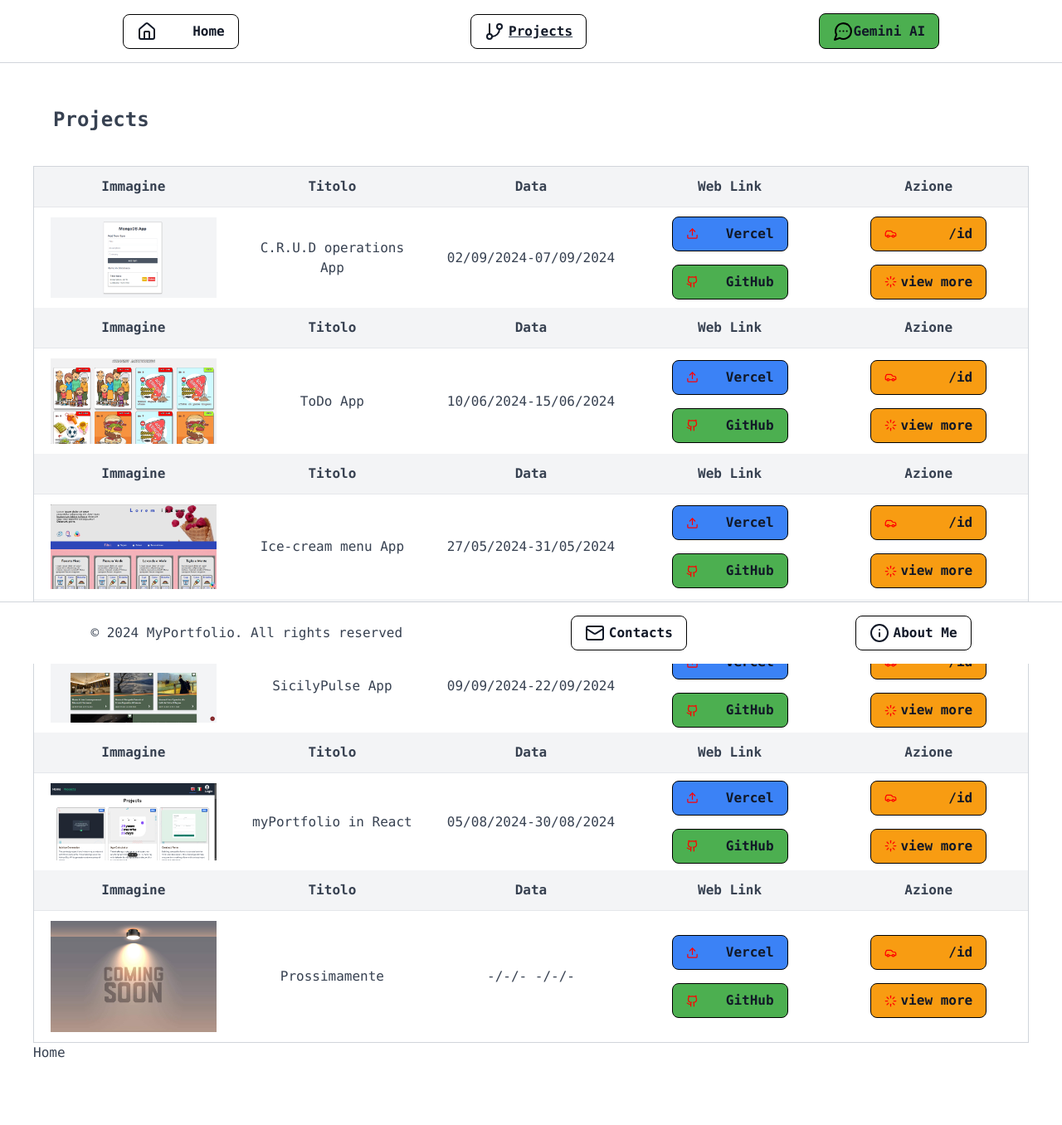
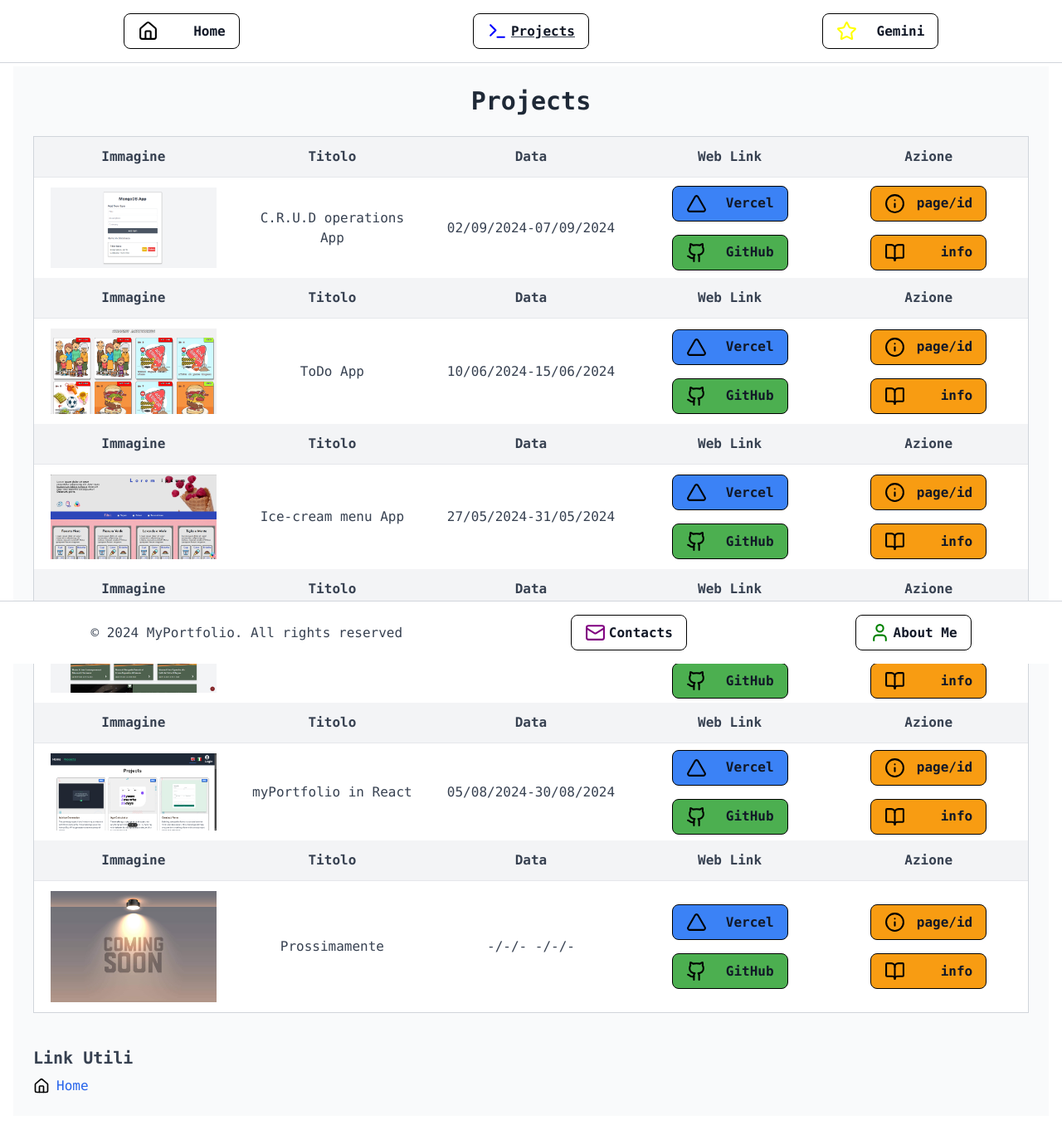
Before and after one commit to LucaFerraresso/TypeScript-Portfolio, a Next.js app in the folder portfolioproject/: page /Projects in a window 1280 px wide. Shown: the top 1356 px of the page at 83% size. Built offline with nearby package versions, Linux system fonts and the light colour scheme.

Commit message:
fix id page + fix project page (design) + fix promp (design) + fix all icons

```diff
--- a/portfolioproject/app/Projects/not-found.tsx
+++ b/portfolioproject/app/Projects/not-found.tsx
@@ -5,7 +5,7 @@ import { motion } from "framer-motion";
 import type { Metadata } from "next";
 import Header from "@/src/components/atoms/Header";
 import Button from "@/src/components/atoms/Button";
-import { SquareCheckIcon } from "lucide-react";
+import { TerminalIcon } from "lucide-react";
 
 const ErrorPage: React.FC = () => {
   // Definisci i metadata specifici per la pagina
@@ -57,7 +57,7 @@ const ErrorPage: React.FC = () => {
               hoverColor="var(--color-hover-orange)"
               disabled={false}
               loading={false}
-              icon={<SquareCheckIcon color={"red"} size={30} />}
+              icon={<TerminalIcon color={"black"} size={30} />}
             />
           </Link>
         </motion.div>
--- a/portfolioproject/app/Projects/page.tsx
+++ b/portfolioproject/app/Projects/page.tsx
@@ -3,9 +3,9 @@ import React from "react";
 import type { Metadata } from "next";
 import projects from "@/assets/DataArray/ProjectSectionArray";
 import Header from "@/src/components/atoms/Header";
-
 import ProjectTable from "@/src/components/molecules/ProjectTable";
 import Link from "next/link";
+import { HomeIcon } from "lucide-react";
 
 const Projects: React.FC = () => {
   const metadata: Metadata = {
@@ -19,12 +19,20 @@ const Projects: React.FC = () => {
   return (
     <>
       <Header metadata={metadata} />
-      <div className="p-6 ">
-        <h1 className="text-2xl font-bold mb-4 p-6">Projects</h1>
+      <div className="p-6 bg-gray-50 min-h-screen">
+        <h1 className="text-3xl font-bold mb-6 text-center text-gray-800">
+          Projects
+        </h1>
         <ProjectTable projects={projects} />
-        <Link href="/" className="hover:underline">
-          Home
-        </Link>
+        <div className="mt-10">
+          <h2 className="text-xl font-semibold mb-2">Link Utili</h2>
+          <div className="flex items-center gap-2">
+            <HomeIcon color="black" size={20} />
+            <Link href="/" className="text-blue-600 hover:underline">
+              Home
+            </Link>
+          </div>
+        </div>
       </div>
     </>
   );
--- a/portfolioproject/assets/DataArray/FooterArray.js
+++ b/portfolioproject/assets/DataArray/FooterArray.js
@@ -1,11 +1,19 @@
 import {
-  Mail, // Mail icon for "Contatti" (contacts)
-  Info, // Info icon for "About Me"
+  User,
+  MailIcon, // Info icon for "About Me"
 } from "lucide-react";
 
 const footerItems = [
-  { href: "/Contacts", label: "Contacts", icon: <Mail /> },
-  { href: "/AboutMe", label: "About Me", icon: <Info /> },
+  {
+    href: "/Contacts",
+    label: "Contacts",
+    icon: <MailIcon color="purple" size={25} />,
+  },
+  {
+    href: "/AboutMe",
+    label: "About Me",
+    icon: <User color="green" size={25} />,
+  },
 ];
 
 export default footerItems;
--- a/portfolioproject/assets/DataArray/NavbarArray.js
+++ b/portfolioproject/assets/DataArray/NavbarArray.js
@@ -1,12 +1,17 @@
 import {
-  Home, // Home icon for the homepage
-  GitBranch, // Use GitBranch icon for Projects
+  HomeIcon, // Home icon for the homepage
+  TerminalIcon,
+  // Use GitBranch icon for Projects
   // Icon for Tech Stack
 } from "lucide-react";
 
 const navItems = [
-  { href: "/", label: "Home", icon: <Home /> },
-  { href: "/Projects", label: "Projects", icon: <GitBranch /> }, // Updated here
+  { href: "/", label: "Home", icon: <HomeIcon color="black" size={25} /> },
+  {
+    href: "/Projects",
+    label: "Projects",
+    icon: <TerminalIcon color="blue" size={25} />,
+  }, // Updated here
 ];
 
 export default navItems;
--- a/portfolioproject/src/components/molecules/GenericModal.tsx
+++ b/portfolioproject/src/components/molecules/GenericModal.tsx
@@ -1,3 +1,4 @@
+import { BookOpenIcon, ImageIcon } from "lucide-react";
 import React from "react";
 
 interface GenericModalProps {
@@ -15,6 +16,11 @@ const GenericModal: React.FC<GenericModalProps> = ({
 }) => {
   if (!isOpen) return null;
 
+  // Funzione per controllare se children è un'immagine
+  const isImageChild = React.Children.toArray(children).some((child) => {
+    return React.isValidElement(child) && child.type === "img";
+  });
+
   return (
     <div
       className="min-h-[100vh] fixed inset-0 bg-black bg-opacity-50 flex justify-center items-center z-50 p-80"
@@ -24,7 +30,16 @@ const GenericModal: React.FC<GenericModalProps> = ({
         className="bg-white p-4 rounded-lg z-50 flex flex-col justify-center"
         onClick={(e) => e.stopPropagation()}
       >
-        {title && <h2 className="text-xl font-bold mb-4">{title}</h2>}
+        {title && (
+          <h2 className="text-xl font-bold mb-4 flex flex-row gap-4 justify-center items-center">
+            {isImageChild ? (
+              <ImageIcon color="black" size={25} />
+            ) : (
+              <BookOpenIcon color="black" size={25} />
+            )}
+            {title}
+          </h2>
+        )}
 
         <div className="p-6">{children}</div>
       </div>
--- a/portfolioproject/src/components/molecules/ProjectTable.tsx
+++ b/portfolioproject/src/components/molecules/ProjectTable.tsx
@@ -3,7 +3,7 @@ import React, { useState } from "react";
 import Button from "../atoms/Button";
 import GenericModal from "./GenericModal";
 import Image from "next/image";
-import { CarIcon, Github, Loader, Upload } from "lucide-react";
+import { BookOpenIcon, GithubIcon, InfoIcon, TriangleIcon } from "lucide-react";
 import Link from "next/link";
 
 interface Project {
@@ -39,8 +39,8 @@ const ProjectTable: React.FC<ProjectTableProps> = ({ projects }) => {
     try {
       // Creare un prompt come stringa
       const prompt = `Crea una descrizione accattivante e dettagliata per il progetto "${project.title}".
-        elenca in paragrafi le sue funzionalità dopo che lo hai analizzato visitando il link su Vercel: ${project.vercelLink}
-        e su GitHub: ${project.githubLink}. massimo 100 parole.
+        elenca e suddividi in paragrafi le sue funzionalità dopo che lo hai visitando al link di Vercel: ${project.vercelLink}
+        e su GitHub: ${project.githubLink}. importante parlare dello scopo e delle tecnologie. massimo 200 parole. nessun carattere speciale.
         Assicurati che il tono sia coinvolgente e stimolante, in modo da incuriosire i visitatori!`;
 
       // Creare un buffer dal prompt
@@ -119,33 +119,33 @@ const ProjectTable: React.FC<ProjectTableProps> = ({ projects }) => {
                   color="var(--color-accent)"
                   hoverColor="var(--color-accent-dark)"
                   link={project.vercelLink}
-                  icon={<Upload color={"red"} size={15} />}
+                  icon={<TriangleIcon color={"black"} size={25} />}
                 />
                 <Button
                   text="GitHub"
                   color="var(--color-green)"
                   hoverColor="var(--color-green-dark)"
                   link={project.githubLink}
-                  icon={<Github color={"red"} size={15} />}
+                  icon={<GithubIcon color={"black"} size={25} />}
                 />
               </td>
               <td className="flex flex-col justify-around items-center text-center gap-4 ">
                 <Link href={`Projects/${project.id}`}>
                   <Button
-                    text="/id"
+                    text="page/id"
                     color="var(--color-orange)"
                     hoverColor="var(--color-orange-dark)"
-                    icon={<CarIcon color={"red"} size={15} />}
+                    icon={<InfoIcon color={"black"} size={25} />}
                   />
                 </Link>
                 <Button
-                  text={isGenerating[index] ? " Loading... " : "view more"}
+                  text={isGenerating[index] ? " Loading... " : "info"}
                   color="var(--color-orange)"
                   hoverColor="var(--color-orange-dark)"
                   onClick={() => handleGenerateDescription(index, project)}
                   disabled={isGenerating[index]}
                   loading={isLoading}
-                  icon={<Loader color={"red"} size={15} />}
+                  icon={<BookOpenIcon color={"black"} size={25} />}
                 />
               </td>
             </div>
@@ -160,6 +160,7 @@ const ProjectTable: React.FC<ProjectTableProps> = ({ projects }) => {
         title="Image Preview"
       >
         {modalImage && (
+          <>
             <Image
               src={modalImage}
               alt="Project Image"
@@ -167,6 +168,7 @@ const ProjectTable: React.FC<ProjectTableProps> = ({ projects }) => {
               height={300}
               className="object-contain"
             />
+          </>
         )}
       </GenericModal>
 
--- a/portfolioproject/src/components/molecules/PromptForm.tsx
+++ b/portfolioproject/src/components/molecules/PromptForm.tsx
@@ -4,12 +4,7 @@ import { fadeInVariants } from "@/animation/animation";
 import Button from "../atoms/Button";
 import GenericModal from "./GenericModal";
 import WordTextEffect from "../library/WordTextEffect";
-import {
-  ChevronDown,
-  ChevronUp,
-  MessageCircleMoreIcon,
-  Trash2,
-} from "lucide-react";
+import { ChevronDown, ChevronUp, StarIcon, Trash2Icon } from "lucide-react";
 
 type MessageType = "user" | "api";
 
@@ -80,11 +75,9 @@ const PromptForm = () => {
   return (
     <div className="flex flex-col justify-center items-center z-41">
       <Button
-        text="Gemini AI"
+        text="Gemini"
         onClick={toggleForm}
-        color="var(--color-green)"
-        hoverColor="var(--color-green-dark)"
-        icon={<MessageCircleMoreIcon color={"black"} size={25} />}
+        icon={<StarIcon color="yellow" size={25} />}
       />
 
       <GenericModal isOpen={isOpen} onClose={toggleForm}>
@@ -97,7 +90,7 @@ const PromptForm = () => {
             color="var(--color-red)"
             hoverColor="var(--color-red-dark)"
             onClick={clearAll}
-            icon={<Trash2 color={"black"} size={15} />}
+            icon={<Trash2Icon color={"black"} size={25} />}
           />
           <Button
             onClick={() => {
@@ -117,9 +110,9 @@ const PromptForm = () => {
             loading={loading}
             icon={
               isPromptMode ? (
-                <ChevronDown color={"red"} size={15} />
+                <ChevronDown color={"black"} size={25} />
               ) : (
-                <ChevronUp color={"red"} size={15} />
+                <ChevronUp color={"black"} size={25} />
               )
             }
           />
--- a/portfolioproject/src/components/sections/LinkSection.tsx
+++ b/portfolioproject/src/components/sections/LinkSection.tsx
@@ -1,8 +1,8 @@
 import {
-  GitBranch,
-  GitPullRequestIcon,
-  InfoIcon,
-  TextCursorIcon,
+  CodeIcon,
+  LibraryBigIcon,
+  MailIcon,
+  TerminalIcon,
   User,
   XCircle,
 } from "lucide-react";
@@ -15,19 +15,19 @@ const LinkSection = () => {
         <div>
           <ul>
             <li>
-              <GitBranch color="blue" />
+              <TerminalIcon color="blue" />
             </li>
             <li>
-              <TextCursorIcon color="gray" />
+              <CodeIcon color="black" />
             </li>
             <li>
-              <InfoIcon color="green" />
+              <User color="green" />
             </li>
             <li>
-              <User color="purple" />
+              <MailIcon color="purple" />
             </li>
             <li>
-              <GitPullRequestIcon color="orange" />
+              <LibraryBigIcon color="orange" />
             </li>
             <li>
               <XCircle color="red" />
@@ -57,7 +57,7 @@ const LinkSection = () => {
               </Link>
             </li>
             <li>
-              <Link href="/Library icons" className="hover:underline">
+              <Link href="/Library" className="hover:underline">
                 Library
               </Link>
             </li>
```
Also changed, not shown: portfolioproject/app/Projects/[id]/page.tsx (+25 -16 lines), portfolioproject/assets/DataArray/ProjectSectionArray.js (+5 -5 lines), portfolioproject/assets/DataArray/TechSectionArray.js (+14 -14 lines), portfolioproject/src/components/sections/HeroSection.tsx (+33 -13 lines). Lines whose indentation alone changed are shown as unchanged.
